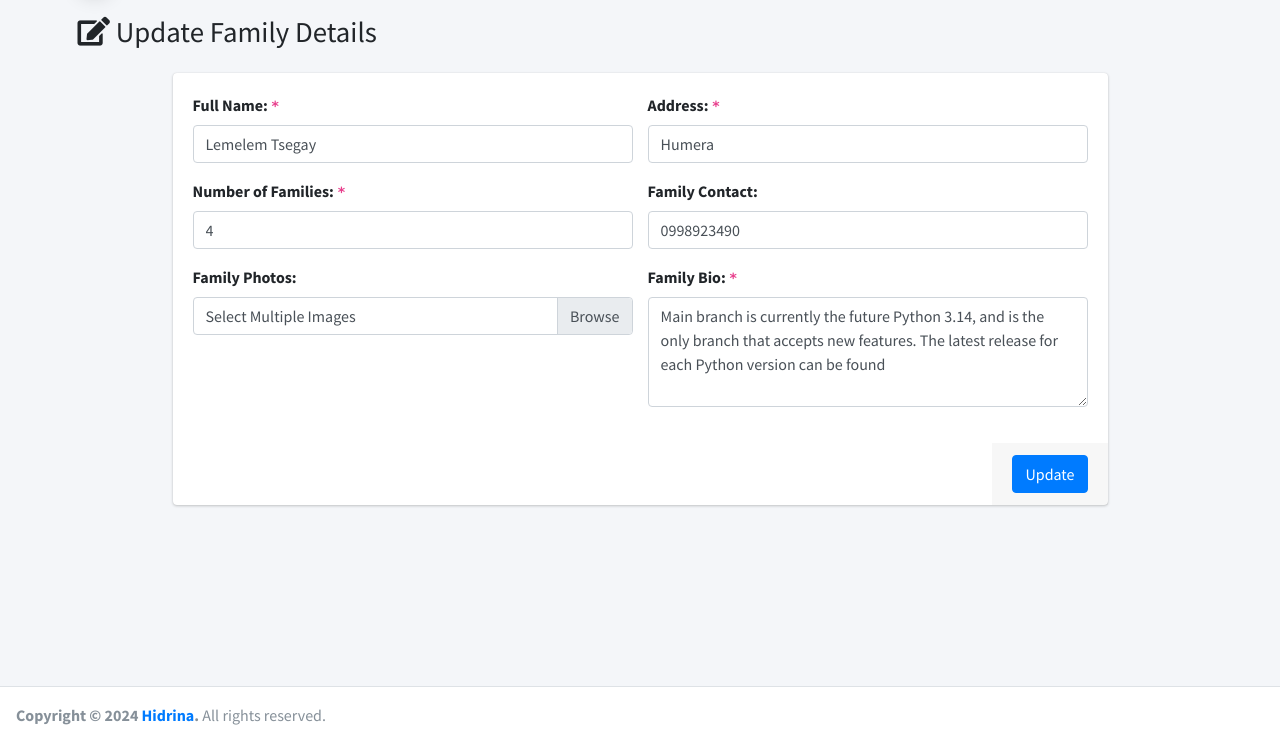
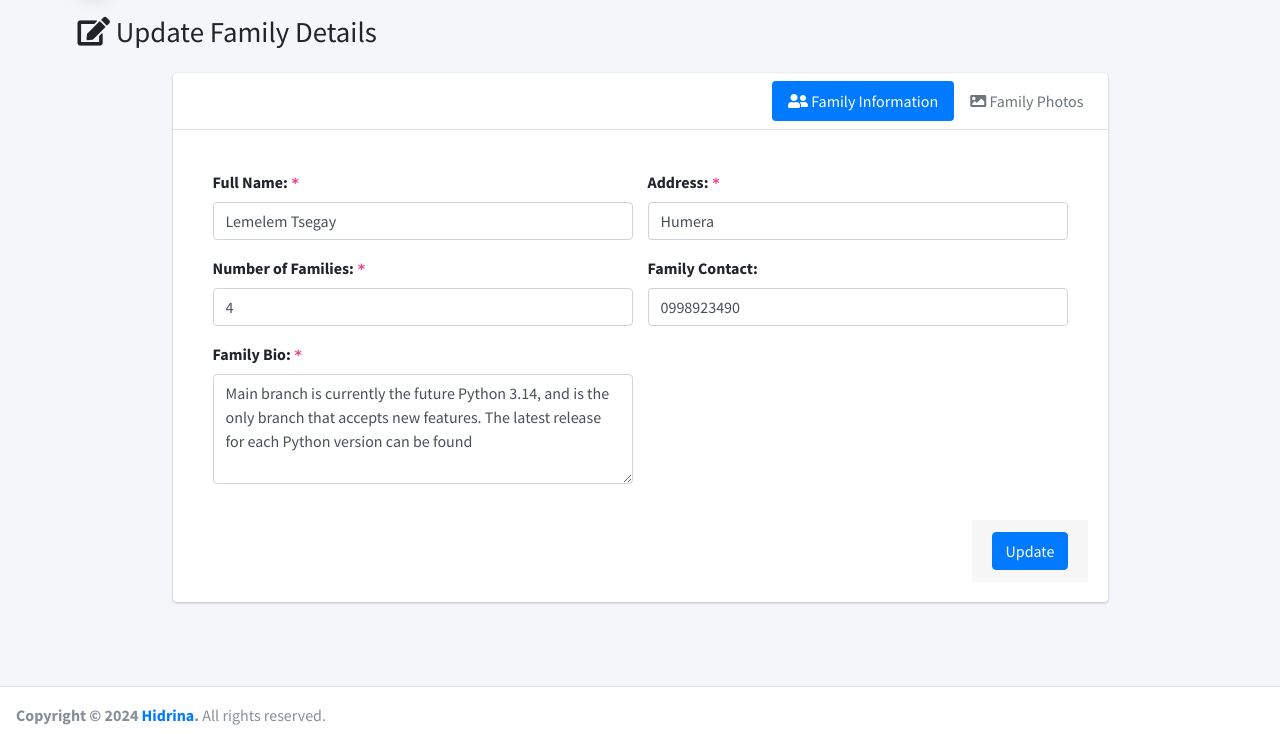
Before and after one commit to BlackCobra29-bit/Sponsorship-Platform, a Django app: page /family/34/update/ in a window 1280 px wide. Shown: the part 57-800 px from the top of the page. Run offline with Django 5.2, Linux system fonts and the light colour scheme; a user stored in the database is signed in; data comes from the database, SQL or seed files in the repository; both versions use the stored data as it was after the commit; some libraries are stand-ins or nearby versions.

Commit message:
Family Images Update and Export Data

```diff
--- a/Hidrina_Website/urls.py
+++ b/Hidrina_Website/urls.py
@@ -20,6 +20,9 @@ from Super_Admin_App.views import AddFamily
 from Super_Admin_App.views import FamilyManagement
 from Super_Admin_App.views import FamilyListUpdateView
 from Super_Admin_App.views import FamilyDeleteView
+from Super_Admin_App.views import UpdateFamilyImage
+from Super_Admin_App.views import DeleteFamilyImage
+from Super_Admin_App.views import ExportFamilyData
 
 urlpatterns = [
     path('admin/', admin.site.urls),
@@ -41,5 +44,9 @@ urlpatterns = [
     path('family-management/', FamilyManagement, name = 'family-management'),
     path('family/<int:pk>/update/', FamilyListUpdateView.as_view(), name='family-update'),
     path('family/<int:pk>/delete/', FamilyDeleteView.as_view(), name='family-delete'),
+    path('family/image/<int:image_id>/update/', UpdateFamilyImage, name='update_family_image'),
+    path('family/image/<int:image_id>/delete/', DeleteFamilyImage, name='delete_family_image'),
+    path('export-data', ExportFamilyData, name='export-family-data')
+
 
 ] + static(settings.MEDIA_URL, document_root = settings.MEDIA_ROOT)
--- a/Super_Admin_App/templates/add_family.html
+++ b/Super_Admin_App/templates/add_family.html
@@ -65,10 +65,10 @@
                                 <div class="row">
                                     <div class="col-md-6">
                                         <div class="form-group">
-                                            <label for="exampleInputFile">Family Photos: </label>
+                                            <label for="exampleInputFile">Family Photos: <code>*</code></label>
                                             <div class="input-group">
                                                 <div class="custom-file">
-                                                    <input type="file" class="custom-file-input" name="images" accept="image/*" multiple>
+                                                    <input type="file" required class="custom-file-input" name="images" accept="image/*" multiple>
                                                     <label class="custom-file-label">Select Multiple Images</label>
                                                 </div>
                                             </div>
--- a/Super_Admin_App/templates/family_update.html
+++ b/Super_Admin_App/templates/family_update.html
@@ -3,9 +3,7 @@
 {% load static %}
 
 {% block main-body %}
-<!-- Content Wrapper. Contains page content -->
 <div class="content-wrapper">
-    <!-- Content Header (Page header) -->
     <div class="content-header">
         <div class="container">
             <div class="row mb-2">
@@ -15,18 +13,23 @@
             </div><!-- /.row -->
         </div><!-- /.container-fluid -->
     </div>
-    <!-- /.content-header -->
 
-    <!-- Main content -->
     <div class="content">
         <div class="container">
             <div class="row">
                 <div class="col-lg-1"></div>
-                <!-- center column -->
-                <div class="col-lg-10">
-                    <!-- general form elements -->
-                    <div class="card card-default">
-                        <!-- form start -->
+                <div class="col-10">
+                    <div class="card">
+                        <div class="card-header d-flex p-0">
+                            <ul class="nav nav-pills ml-auto p-2">
+                                <li class="nav-item"><a class="nav-link active" href="#tab_1" data-toggle="tab"><i class="fa fa-user-friends"></i> Family Information</a></li>
+                                <li class="nav-item"><a class="nav-link" href="#tab_2" data-toggle="tab"><i class="fa fa-image"></i> Family Photos</a></li>
+                            </ul>
+                        </div><!-- /.card-header -->
+                        <div class="card-body">
+                            <div class="tab-content">
+                                <div class="tab-pane active" id="tab_1">
+                                    <!-- Family Information Form -->
                                     <form method="POST" enctype="multipart/form-data" id="update_family_form">
                                         {% csrf_token %}
                                         <div class="card-body">
@@ -34,15 +37,13 @@
                                                 <div class="col-md-6">
                                                     <div class="form-group">
                                                         <label for="exampleInputFullName">Full Name: <code>*</code></label>
-                                            <input type="text" class="form-control" name="family_name"
-                                                placeholder="Enter full name" value="{{ family.family_name }}" required>
+                                                        <input type="text" class="form-control" name="family_name" placeholder="Enter full name" value="{{ family.family_name }}" required>
                                                     </div>
                                                 </div>
                                                 <div class="col-md-6">
                                                     <div class="form-group">
                                                         <label for="exampleInputAddress">Address: <code>*</code></label>
-                                            <input type="text" class="form-control" name="location"
-                                                placeholder="Enter address" value="{{ family.location }}" required>
+                                                        <input type="text" class="form-control" name="location" placeholder="Enter address" value="{{ family.location }}" required>
                                                     </div>
                                                 </div>
                                             </div>
@@ -50,35 +51,21 @@
                                                 <div class="col-md-6">
                                                     <div class="form-group">
                                                         <label for="exampleInputFamilies">Number of Families: <code>*</code></label>
-                                            <input type="text" class="form-control" name="no_of_family_members"
-                                                placeholder="Enter the number of families" value="{{ family.no_of_family_members }}" required>
+                                                        <input type="text" class="form-control" name="no_of_family_members" placeholder="Enter the number of families" value="{{ family.no_of_family_members }}" required>
                                                     </div>
                                                 </div>
                                                 <div class="col-md-6">
                                                     <div class="form-group">
                                                         <label for="exampleInputContact">Family Contact:</label>
-                                            <input type="text" class="form-control" name="contact_address"
-                                                placeholder="Enter contact number" value="{{ family.contact_address }}">
+                                                        <input type="text" class="form-control" name="contact_address" placeholder="Enter contact number" value="{{ family.contact_address }}">
                                                     </div>
                                                 </div>
                                             </div>
                                             <div class="row">
                                                 <div class="col-md-6">
                                                     <div class="form-group">
-                                            <label for="exampleInputFile">Family Photos: </label>
-                                            <div class="input-group">
-                                                <div class="custom-file">
-                                                    <input type="file" class="custom-file-input" name="images"  accept="image/*" multiple>
-                                                    <label class="custom-file-label">Select Multiple Images</label>
-                                                </div>
-                                            </div>
-                                        </div>
-                                    </div>
-                                    <div class="col-md-6">
-                                        <div class="form-group">
                                                         <label for="exampleInputBio">Family Bio: <code>*</code></label>
-                                            <textarea class="form-control" rows="4" name="family_bio"
-                                                placeholder="Enter family bio..." required>{{ family.family_bio }}</textarea>
+                                                        <textarea class="form-control" rows="4" name="family_bio" placeholder="Enter family bio..." required>{{ family.family_bio }}</textarea>
                                                     </div>
                                                 </div>
                                             </div>
@@ -88,9 +75,39 @@
                                         </div>
                                     </form>
                                 </div>
-                    <!-- /.card -->
+                                <!-- /.tab-pane -->
+
+                                <div class="tab-pane" id="tab_2">
+                                    <h5>Current Family Photos</h5>
+                                    <ol>
+                                        {% for image in family.images.all %}
+                                            <li>
+                                                <img src="{{ image.photo.url }}" alt="Family Photo" style="width: 100px; height: auto;" />
+                                                <form action="{% url 'delete_family_image' image.id %}" method="POST" style="display:inline;">
+                                                    {% csrf_token %}
+                                                    <a href="#" class="text-danger" onclick="event.preventDefault(); this.closest('form').submit();">
+                                                        <i class="fa fa-trash"></i> Delete
+                                                    </a>
+                                                </form>
+                                                <form action="{% url 'update_family_image' image.id %}" method="POST" enctype="multipart/form-data" style="display:inline;">
+                                                    {% csrf_token %}
+                                                    <input type="file" name="new_image" accept="image/*" required>
+                                                    <button type="submit" class="btn btn-primary btn-sm">Replace</button>
+                                                </form>
+                                            </li>
+                                        {% empty %}
+                                            <li>No images uploaded.</li>
+                                        {% endfor %}
+                                    </ol>
                                 </div>
-                <!-- ./col -->
+                                <!-- /.tab-pane -->
+                            </div>
+                            <!-- /.tab-content -->
+                        </div><!-- /.card-body -->
+                    </div>
+                    <!-- ./card -->
+                </div>
+                <!-- /.col -->
             </div>
             <!-- /.row -->
         </div><!-- /.container-fluid -->
--- a/Super_Admin_App/templates/super_admin_base.html
+++ b/Super_Admin_App/templates/super_admin_base.html
@@ -58,6 +58,8 @@
                                 <li><a href="{% url 'add-family' %}" class="dropdown-item"><span
                                             class="fa fa-plus-circle"></span> Add New Family</a></li>
                                 <li><a href="{% url 'family-management' %}" class="dropdown-item"><i class="fas fa-users"></i> Family Management</a>
+                                </li>
+                                <li><a href="{% url 'export-family-data' %}" class="dropdown-item"><i class="fas fa-download"></i> Export Data</a>
                                 </li>
                             </ul>
                         </li>
--- a/Super_Admin_App/views.py
+++ b/Super_Admin_App/views.py
@@ -1,4 +1,4 @@
-from django.shortcuts import render, redirect
+from django.shortcuts import render, redirect, get_object_or_404
 from django.http import JsonResponse
 from django.contrib.auth.decorators import login_required
 from django.utils.decorators import method_decorator
@@ -89,6 +89,27 @@ class FamilyListUpdateView(UpdateView):
         messages.error(self.request, 'There was an error updating the family details. Please correct the errors below.')
         return super().form_invalid(form)
 
+@login_required(login_url="/login-page", redirect_field_name="authentication_required")
+def UpdateFamilyImage(request, image_id):
+    image = get_object_or_404(FamilyImage, id=image_id)
+    if request.method == 'POST':
+        new_image = request.FILES.get('new_image')
+        if new_image:
+            image.photo.delete()
+            image.photo = new_image
+            image.save()
+        return redirect('family-update', pk=image.family.id)
+    return redirect('family-update', pk=image.family.id)
+
+@login_required(login_url="/login-page", redirect_field_name="authentication_required")
+def DeleteFamilyImage(request, image_id):
+    image = get_object_or_404(FamilyImage, id=image_id)
+    family_id = image.family.id
+    if request.method == 'POST':
+        image.photo.delete()
+        image.delete()
+        return redirect('family-update', pk=family_id)
+    return redirect('family-update', pk=family_id)
 
 @method_decorator(
     login_required(
@@ -99,3 +120,12 @@ class FamilyListUpdateView(UpdateView):
 class FamilyDeleteView(DeleteView):
     model = FamilyList
     success_url = reverse_lazy("family-management")
+
+@login_required(login_url="/login-page", redirect_field_name="authentication_required")
+def ExportFamilyData(request):
+
+    total_families = FamilyList.objects.all()
+
+    context = {"total_families": total_families}
+
+    return render(request, "export-family-data.html", context)
```
Also changed, not shown: Super_Admin_App/templates/export-family-data.html (added, +86 -0 lines), db.sqlite3, media/family_photos/Ethiopie-Battage_du_teff_9.jpg (added), media/family_photos/avatar.png (deleted), media/family_photos/avatar2.png (deleted), media/family_photos/avatar3.png (deleted), media/family_photos/avatar4.png (deleted), media/family_photos/default_photos/default.png (added). Lines whose indentation alone changed are shown as unchanged.
